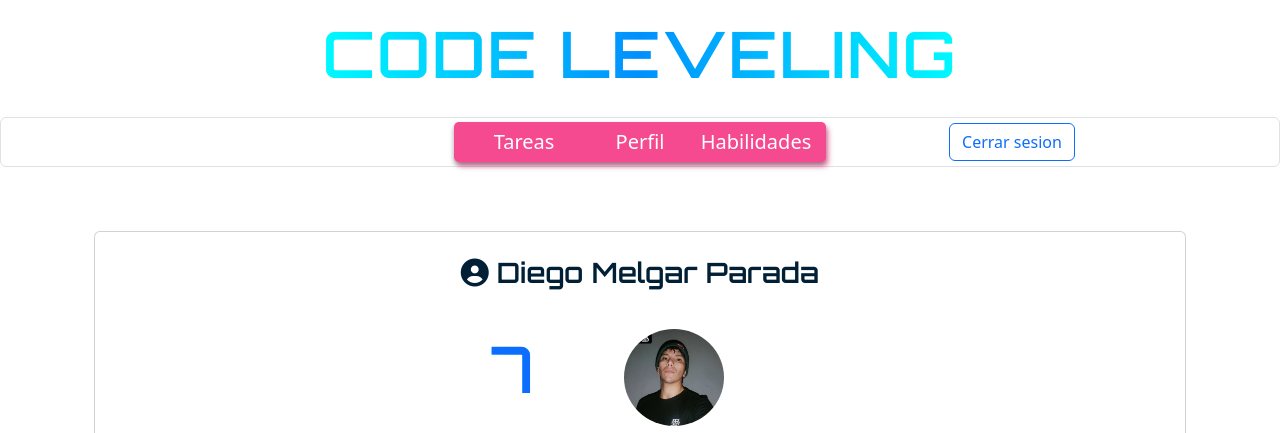
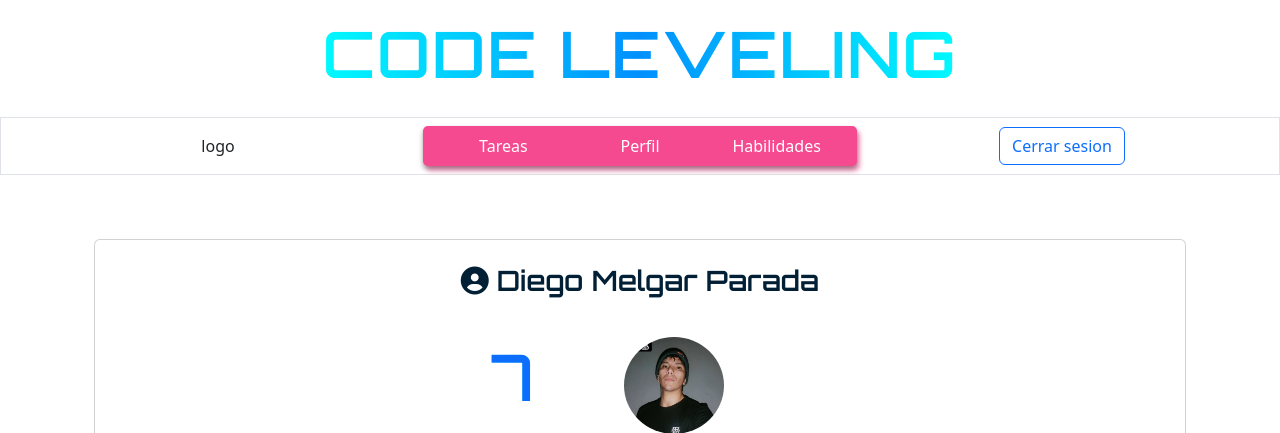
Before and after one commit to R708-0/CodeLeveling, a Flask app: page / in a window 1280 px wide. Shown: the top 433 px of the page. Run offline with Flask 3, Linux system fonts and the light colour scheme; a user stored in the database is signed in; data comes from the database, SQL or seed files in the repository.

Commit message:
layaut 1.0

```diff
--- a/templates/layout.html
+++ b/templates/layout.html
@@ -4,12 +4,15 @@
     <head>
         <meta charset="utf-8">
         <meta name="viewport" content="width=device-width, initial-scale=1.0">
-        <!-- bootstrap js para el navbar y responsive-->
+
+        <!-- bootstrap para responsive-->
         <link href="https://cdn.jsdelivr.net/npm/bootstrap@5.3.3/dist/css/bootstrap.min.css" rel="stylesheet" integrity="sha384-QWTKZyjpPEjISv5WaRU9OFeRpok6YctnYmDr5pNlyT2bRjXh0JMhjY6hW+ALEwIH" crossorigin="anonymous">
         <script src="https://cdn.jsdelivr.net/npm/bootstrap@5.3.3/dist/js/bootstrap.bundle.min.js" integrity="sha384-YvpcrYf0tY3lHB60NNkmXc5s9fDVZLESaAA55NDzOxhy9GkcIdslK1eN7N6jIeHz" crossorigin="anonymous"></script>
 
+        <!-- estilos personalizados -->
         <link href="/static/css/style.css" rel="stylesheet">
         <link rel="stylesheet" href="https://cdnjs.cloudflare.com/ajax/libs/font-awesome/6.5.0/css/all.min.css">
+
         <title>
             {% block title %}{% endblock %}
         </title>
@@ -21,11 +24,13 @@
             </div>
         </header>
 
-        <nav class="navbar navbar-collapse navbar-toggler navbar-expand-md border">
-            <div class="container justify-content-center d-flex align-items-center">
+        <!-- nav responsive -->
+        <nav class="border navbar navbar-expand-md">
+            <div class="container-fluid ">
+                <!-- session abierta -->
                 {% if session['user_id'] %}
-                    <div class="col container-fluid "></div>
-                    <div class="col container-fluid button-container nav-item mx-auto " >
+                   <div class="col text-center">logo</div>
+                    <div class="col container button-container nav-item mx-auto " >
                         <button class="button">
                             <a class="nav-link" href="/tareas">Tareas</a>
                         </button>
@@ -35,9 +40,14 @@
                         <button class="button">
                             <a  class="nav-link" href="/habilidades">Habilidades</a>
                         </button>
-
                     </div>
 
+                    <div class="col d-flex justify-content-center nav-item">
+                        <button class="btn btn-outline-primary">
+                            <a class="nav-link" href="/logout">Cerrar sesion</a>
+                        </button>
+                    </div>
+                <!-- session cerrada  -->
                 {% else %}
                     <div class="container justify-content-center d-flex align-items-center">
                         <div class="button-container">
@@ -50,18 +60,15 @@
                         </div>
                     </div>
                 {% endif %}
-                <div class="col container-fluid text-center w-100 w-md-75 w-lg-50">
-                    <button class="btn btn-outline-primary ">
-                        <a class="nav-link" href="/logout">Cerrar sesion</a>
-                    </button>
             </div>
-            </div>
+        </nav>
 
-        </nav>
         <main class="container my-3">
                 {% block body %}{% endblock %}
         </main>
+
         <footer>
         </footer>
+
     </body>
 </html>
```
Also changed, not shown: templates/pruebas.html (+4 -17 lines), 3 other files. Lines whose indentation alone changed are shown as unchanged.
